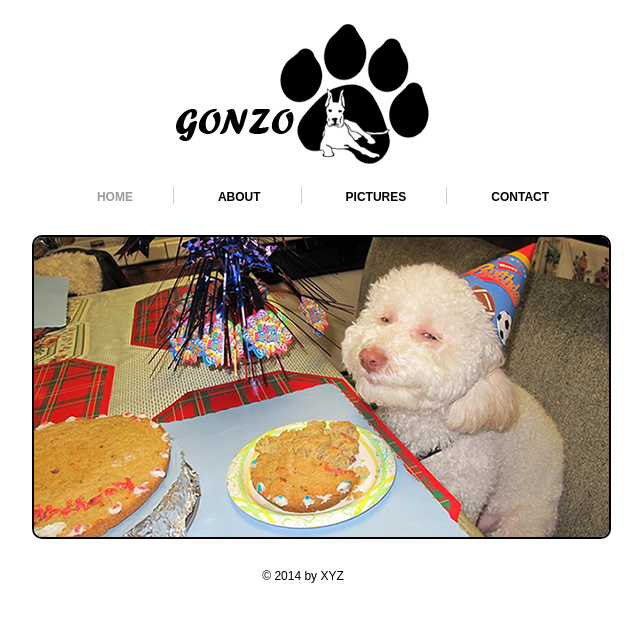
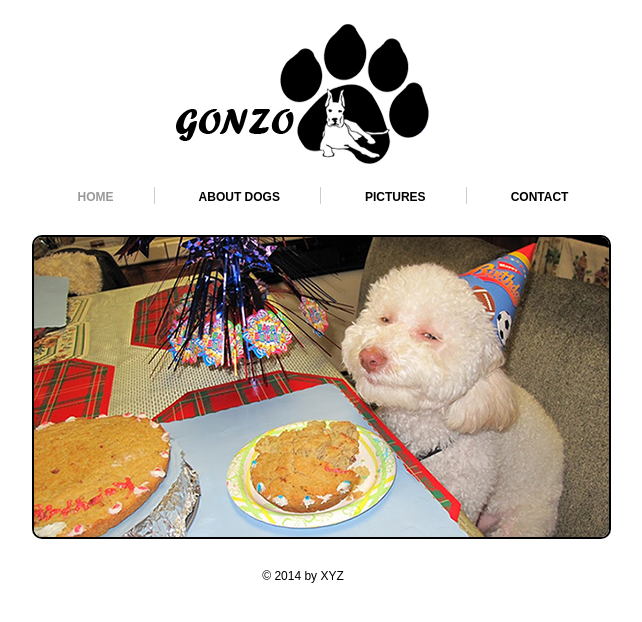
Before and after one commit to ericchapman80/testing, a plain HTML site: page index.html in a window 1280 px wide. Shown: the whole page, without its empty margins (337-979 px from the left). Drawn offline with Linux system fonts and the light colour scheme.

Commit message:
Updated About link in index.html

```diff
--- a/index.html
+++ b/index.html
@@ -27,7 +27,7 @@
 	<div class="navigation">
 		<ul>
 			<li><a class="active" href="index.html">HOME</a></li>
-			<li><a href="about.html">ABOUT</a></li>
+			<li><a href="about.html">ABOUT DOGS</a></li>
 			<li><a href="picture.html">PICTURES</a></li>
 			<li class="bdr"><a class="pdg" href="contact.html">CONTACT</a></li>
 		</ul>
```
